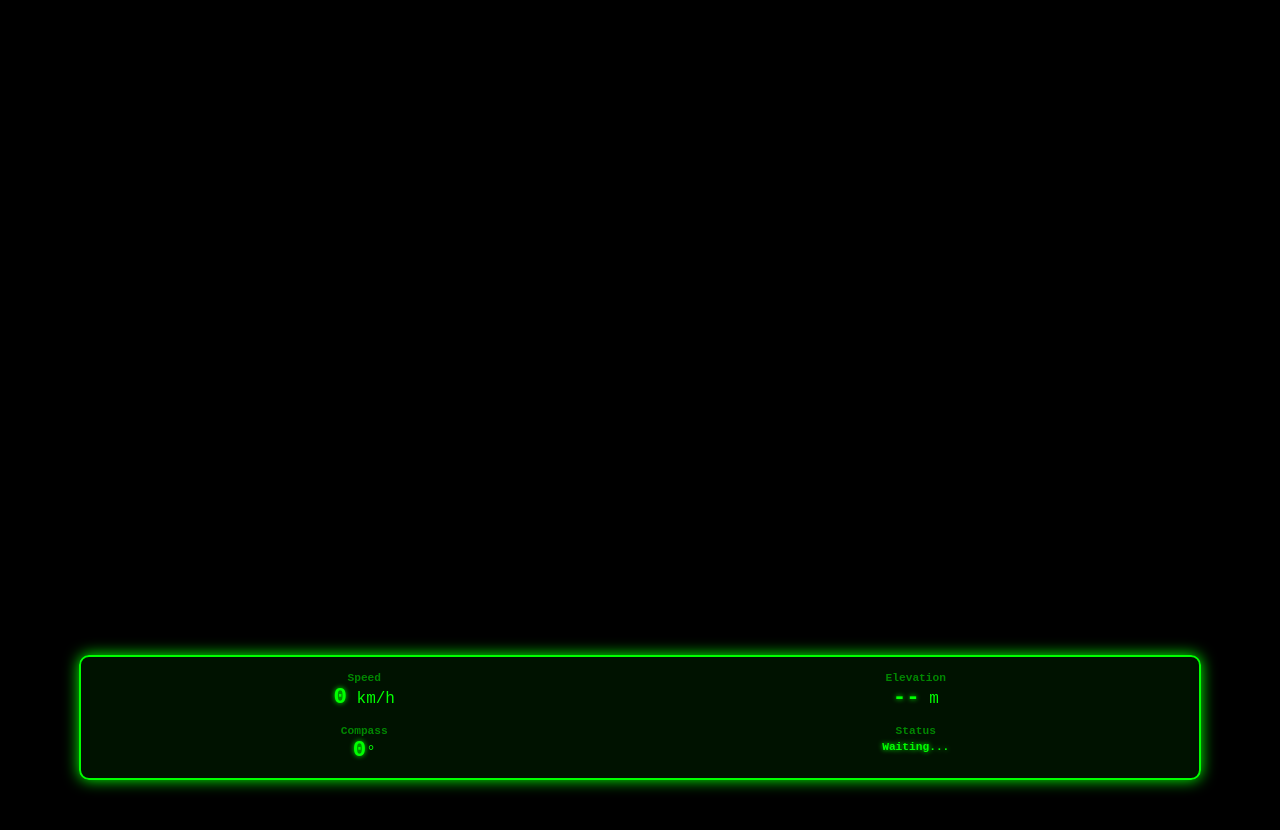
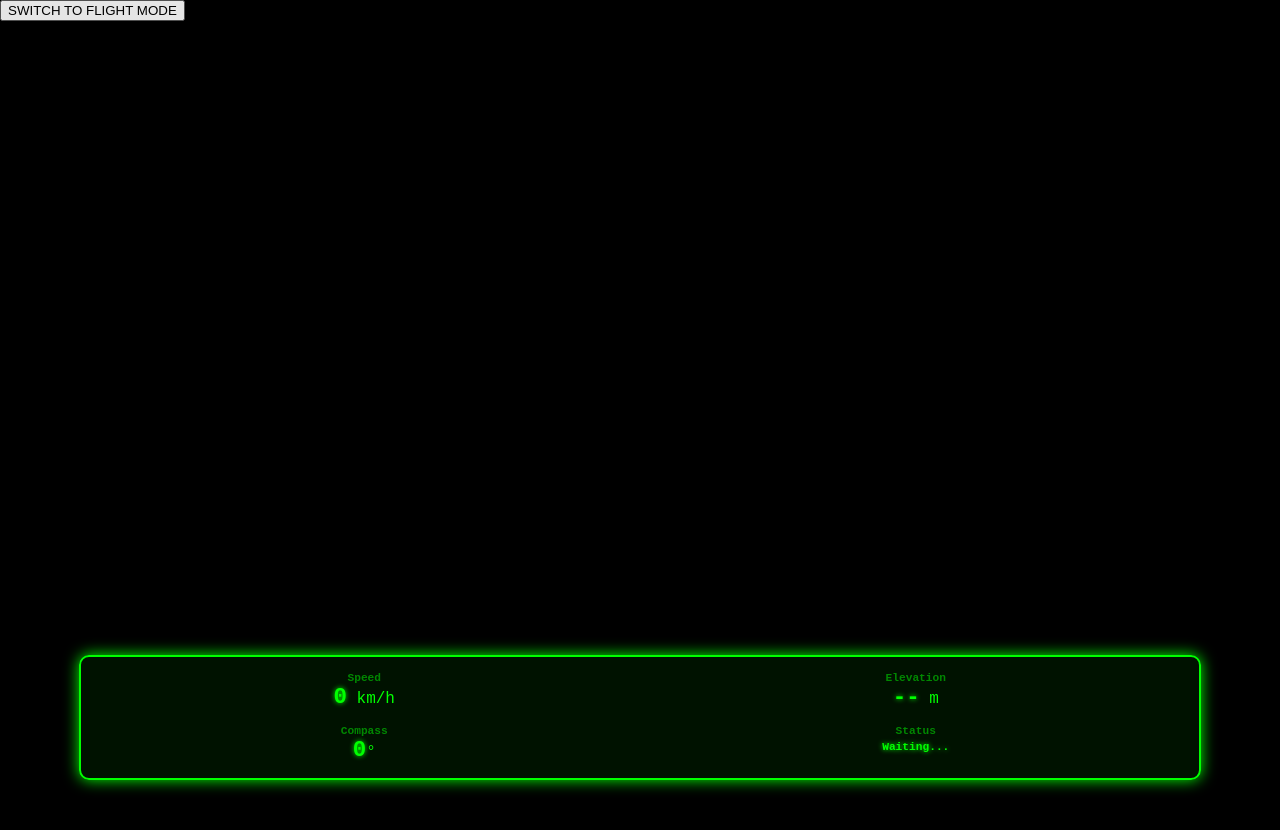
Before and after one commit to edub5sd/Map-, a plain HTML site: page index.html in a window 1280 px wide. Drawn offline with nearby package versions, Linux system fonts and the light colour scheme.

Commit message:
Update index.html

```diff
--- a/index.html
+++ b/index.html
@@ -21,6 +21,8 @@
     </style>
 </head>
 <body>
+<button id="modeBtn" onclick="toggleMode()">SWITCH TO FLIGHT MODE</button>
+
     <div id="map"></div>
     <div id="dash">
         <div class="box"><span class="lab">Speed</span><span id="spd" class="val">0</span> km/h</div>
```
